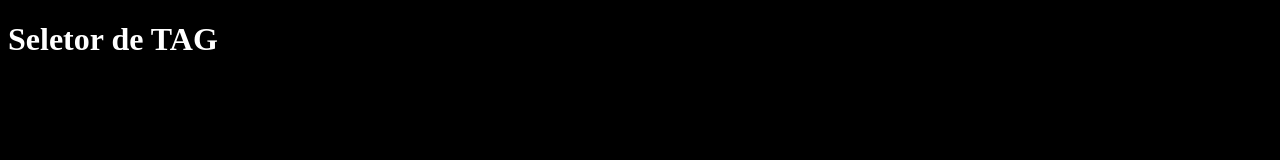
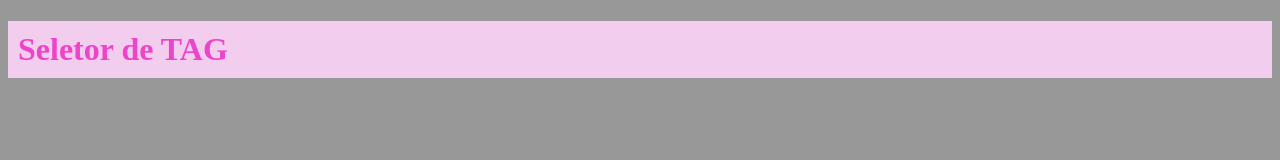
Before and after one commit to eduardamarangao/Curso.CSS, a plain HTML site: page seletores/tag.html in a window 1280 px wide. Drawn offline with Linux system fonts and the light colour scheme.

Commit message:
Added new codes

```diff
--- a/seletores/tag.html
+++ b/seletores/tag.html
@@ -6,12 +6,18 @@
     <title>Seletor de TAG</title>
     <style>
         body{
-            background-color: black;
+            background-color: rgba(0, 0, 0, 0.404);
             color: white;
+        }
+        h1 {
+            background-color: rgb(243, 205, 238);
+            color: rgb(238, 68, 201);
+            padding: 10px;
         }
     </style>
 </head>
 <body>
+
     <h1>Seletor de TAG</h1>
 </body>
 </html>
```
